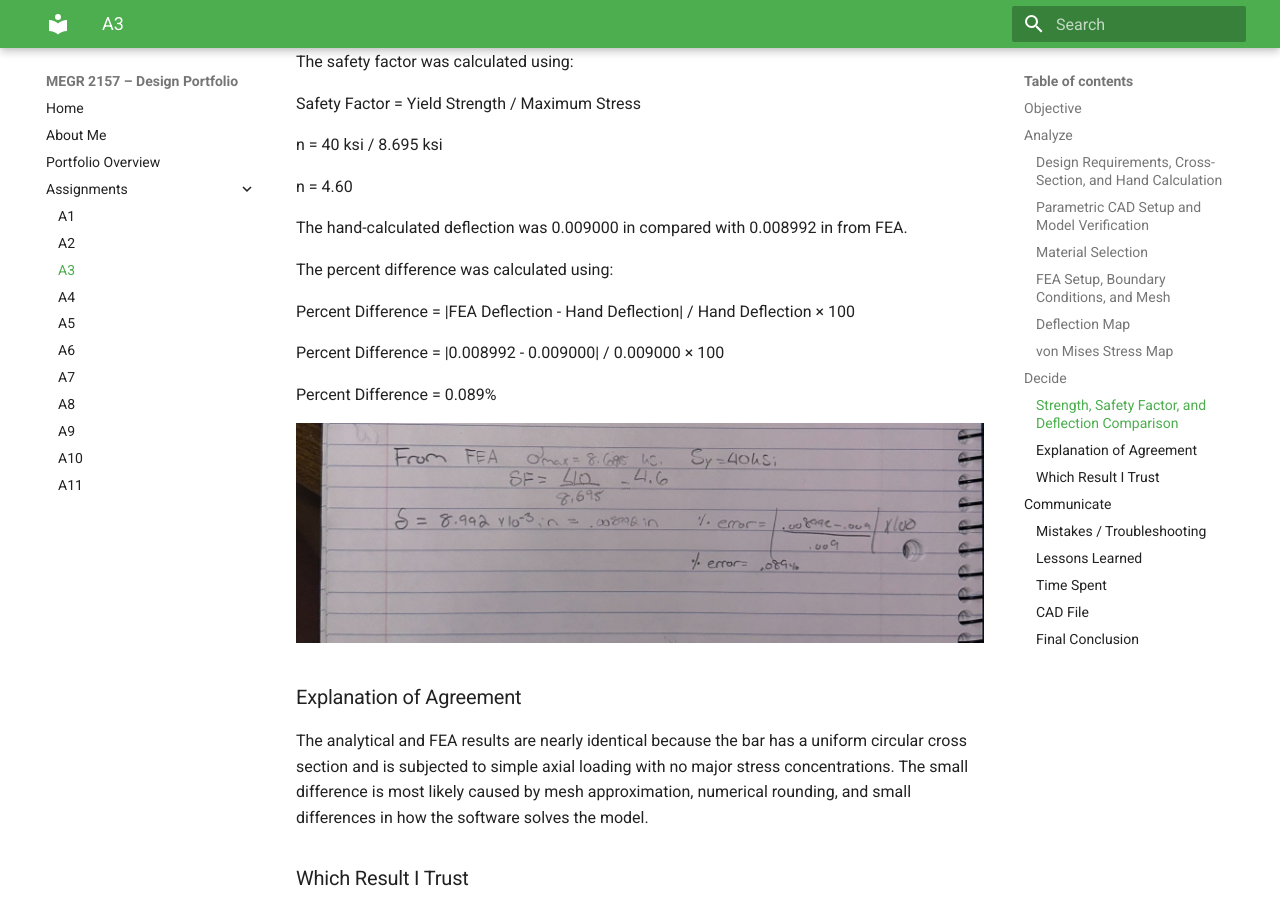
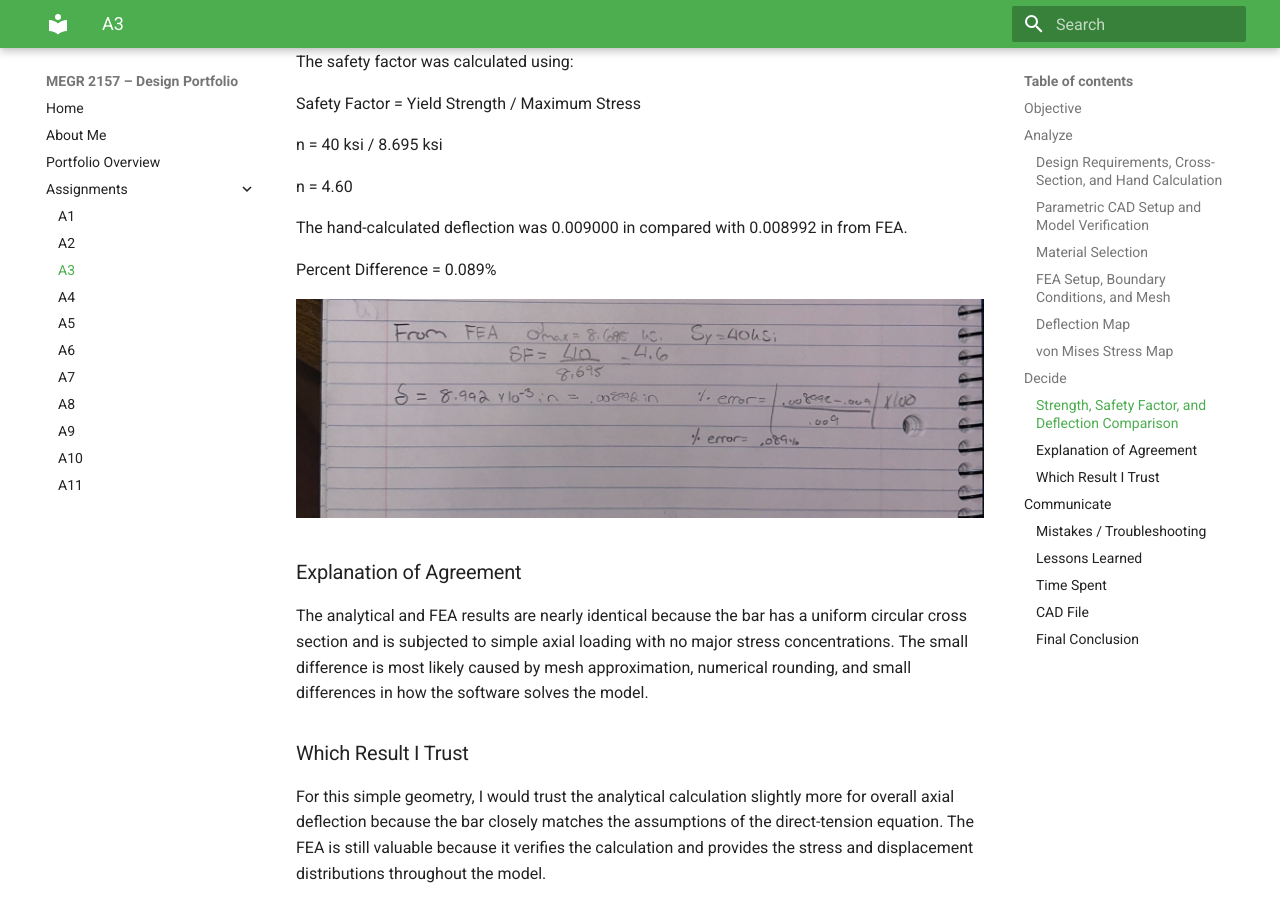
Before and after one commit to rgardn14-max/megr2157-portfolio, an MkDocs documentation site: the page built from docs/assignments/A03/index.md, in a window 1280 px wide and 900 px high, scrolled down 4122 px. Built offline with MkDocs 1.6.1 and Material for MkDocs 9.7.7, drawn with Linux system fonts in a browser that asks for light colours.

Commit message:
Update index.md

```diff
--- a/docs/assignments/A03/index.md
+++ b/docs/assignments/A03/index.md
@@ -74,12 +74,6 @@ n = 4.60
 
 The hand-calculated deflection was 0.009000 in compared with 0.008992 in from FEA.
 
-The percent difference was calculated using:
-
-Percent Difference = |FEA Deflection - Hand Deflection| / Hand Deflection × 100
-
-Percent Difference = |0.008992 - 0.009000| / 0.009000 × 100
-
 Percent Difference = 0.089%
 
 ![Final Calculations](HandCalc2.jpg)
```
